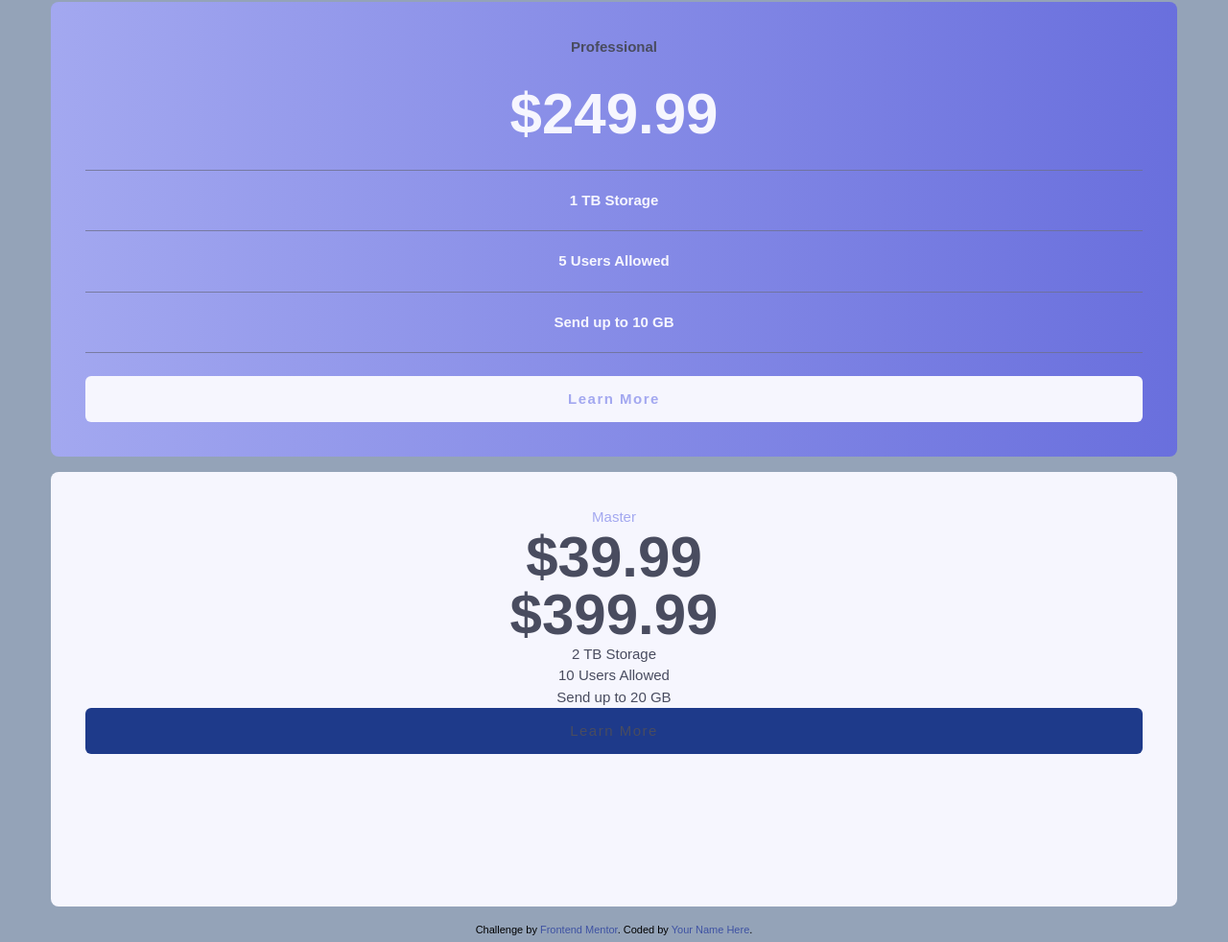
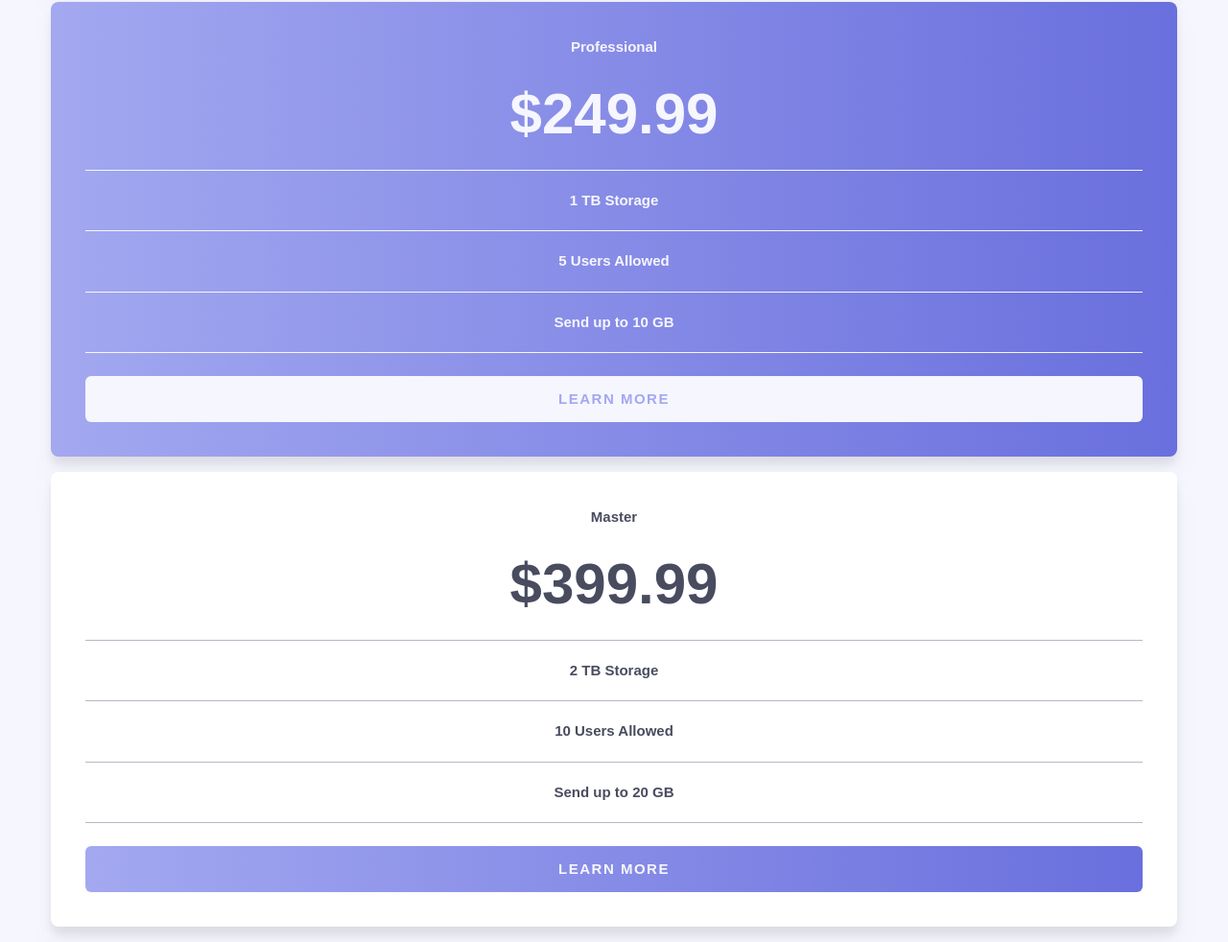
Before and after one commit to fadelun/Pricing-component-with-toggle, a website: page public/index.html in a window 1280 px wide. Shown: the part 713-1695 px from the top of the page at 96% size. Drawn offline with Linux system fonts and the light colour scheme.

Commit message:
add background

```diff
--- a/input.css
+++ b/input.css
@@ -3,10 +3,6 @@
 @tailwind utilities;
 
 @layer base {
-  .title {
-    @apply text-[#494C5F] font-bold;
-  }
-
   .price {
     @apply text-6xl font-bold;
   }
@@ -18,11 +14,18 @@
 
 @layer components {
   .card {
-    @apply bg-white-ghost rounded-lg mb-4 text-center p-9 text-[#494c5f];
+    @apply bg-white rounded-lg mb-4 text-center p-9 text-[#494c5f] drop-shadow-xl;
     /* @apply bg-gradient-to-r from-blue-primary to-violet-primary rounded-lg mb-4 text-center ; */
     min-width: 327px;
     min-height: 453px;
   }
+
+  /* .bg-page {
+    @apply bg-no-repeat bg-right-top bg-[url('../images/bg-top.svg','../images/bg-bottom.svg');
+
+    background-size: 60%;
+    background-position: 60vw top;
+  } */
 
   .bg-primary {
     @apply bg-gradient-to-r from-blue-primary to-violet-primary rounded-lg text-center;
--- a/public/index.html
+++ b/public/index.html
@@ -22,9 +22,15 @@
       }
     </style>
   </head>
-  <body class="text-[15px] font-monst bg-slate-400">
-    <div class="container w-11/12 mx-auto">
-      <header class=" p-8 py-10 mt-8 mb-10 text-center bg-slate-400">
+  <body class="text-[15px] font-monst bg-white-ghost relative bg-page">
+    <!-- <img class="absolute top-0 right-0" src="./images/bg-top.svg" alt="bg-top" >
+    <img class="absolute bottom-0 left-0 h-16 w-16" src="./images/bg-bottom.svg" alt="bg-top" > -->
+
+    <img class="ml-80" src="./images/bg-top.svg" alt="bg-top" >
+    <img class="-ml-4" src="./images/bg-bottom.svg" alt="bg-top" >
+
+    <div class="container w-11/12 mx-auto z-50 absolute top-8 left-0 right-0">
+      <header class=" p-8 py-10 mb-10 text-center bg-[#00000036]">
         <h3 class="title mb-7">Our Pricing</h2>
           <div id="toggle" class="text-[#6D708D] font-bold w-full flex justify-center items-center">
             <span class="px-4">
@@ -41,16 +47,16 @@
       <main>
         <!-- card-1 -->
         <div class="card font-bold">
-          <h4 class="title">Basic</h4>
+          <h4 class="title text-[#494C5F]">Basic</h4>
           <!-- <p class="price my-7">$19.99</p> -->
           <p class="price my-7">$199.99</p>
           <ul class="mb-6">
-            <li class="list border-y-[1px] border-y-[#6d708dc9] py-5">500 GB Storage</li>
+            <li class="list border-y-[1px] border-y-[#6d708d7e] py-5">500 GB Storage</li>
             <li class="list py-5">2 Users Allowed </li>
-            <li class="list border-y-[1px] border-y-[#6d708dc9] py-5">Send up to 3 GB</li>
+            <li class="list border-y-[1px] border-y-[#6d708d7e] py-5">Send up to 3 GB</li>
           </ul>
 
-          <button class="btn bg-primary text-white-ghost font-bold">LEARN MORE</button>
+          <button class="btn bg-primary text-white font-bold">LEARN MORE</button>
 
         </div>
 
@@ -60,24 +66,24 @@
           <!-- <p class="price">$24.99</p> -->
           <p class="price my-7">$249.99</p>
           <ul class="mb-6">
-            <li class="list border-y-[1px] border-y-[#6d708dc9] py-5">1 TB Storage</li>
+            <li class="list border-y-[1px] border-y-white-ghost py-5">1 TB Storage</li>
             <li class="list py-5">5 Users Allowed</li>
-            <li class="list border-y-[1px] border-y-[#6d708dc9] py-5">Send up to 10 GB </li>
+            <li class="list border-y-[1px] border-y-white-ghost py-5">Send up to 10 GB </li>
           </ul>
-          <button class="btn bg-white-ghost text-blue-primary font-bold">Learn More</button>
+          <button class="btn bg-white-ghost text-blue-primary font-bold">LEARN MORE</button>
         </div>
 
         <!-- card-3 -->
-        <div class="card ">
-          <h4 class="text-blue-primary">Master</h4>
-          <p class="price">$39.99</p>
-          <p class="price">$399.99</p>
-          <ul>
-            <li> 2 TB Storage</li>
-            <li>10 Users Allowed</li>
-            <li>Send up to 20 GB </li>
+        <div class="card font-bold">
+          <h4 class="title">Master</h4>
+          <!-- <p class="price">$39.99</p> -->
+          <p class="price my-7">$399.99</p>
+          <ul class="mb-6">
+            <li class="list py-5 border-y-[1px] border-y-[#6d708d7e]"> 2 TB Storage</li>
+            <li class="list py-5">10 Users Allowed</li>
+            <li class="list py-5 border-y-[1px] border-y-[#6d708d7e]">Send up to 20 GB </li>
           </ul>
-          <button class="btn">Learn More</button>
+          <button class="btn bg-primary text-white-ghost font-bold">LEARN MORE</button>
 
         </div>
       </main>
@@ -87,6 +93,6 @@
 
 
 
-    <div class="attribution">Challenge by <a href="https://www.frontendmentor.io?ref=challenge" target="_blank">Frontend Mentor</a>. Coded by <a href="#">Your Name Here</a>.</div>
+    <!-- <div class="attribution">Challenge by <a href="https://www.frontendmentor.io?ref=challenge" target="_blank">Frontend Mentor</a>. Coded by <a href="#">Your Name Here</a>.</div> -->
   </body>
 </html>
```
Also changed, not shown: public/css/style.css.
